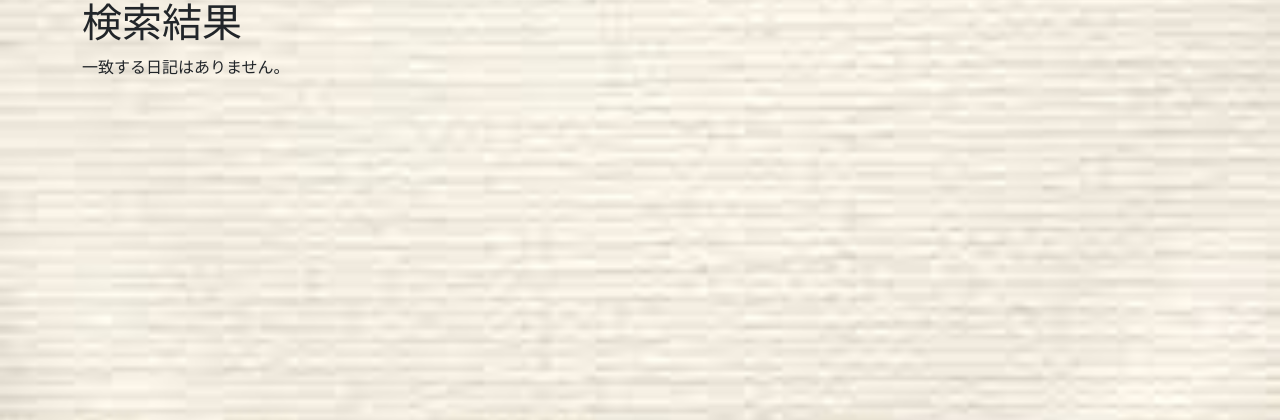
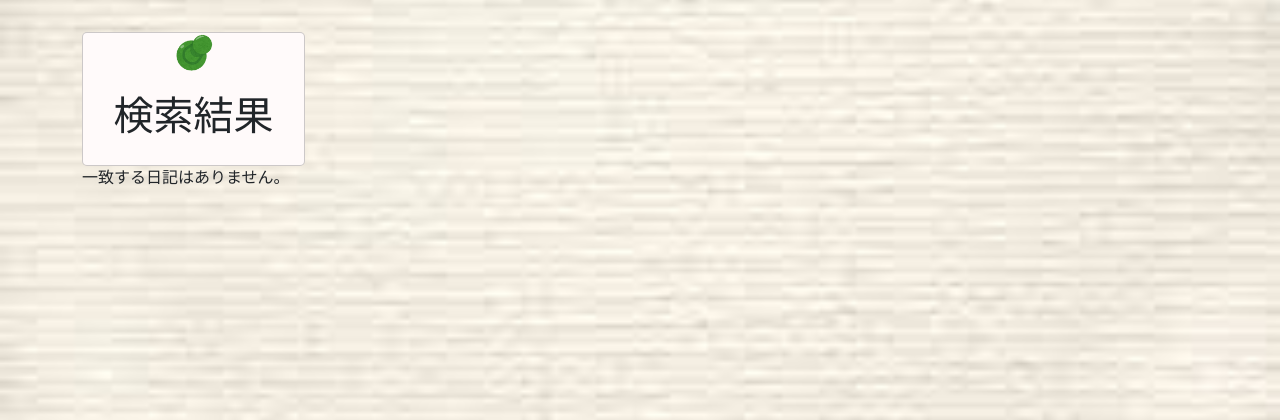
Before and after one commit to st-nanako/django-assignment, a Django app: template templates/diary/results.html in a window 1280 px wide. Shown: the part 56-476 px from the top of the page. Run offline with Django 4.2, Linux system fonts and the light colour scheme; the template is opened without the code that fills it, so the values that code supplies are empty; some libraries are stand-ins or nearby versions; some web fonts are replaced.

Commit message:
results title css

```diff
--- a/static/css/style.css
+++ b/static/css/style.css
@@ -140,3 +140,9 @@ body {
   font-weight: 400;
   font-style: normal;
 }
+
+/* 検索結果 */
+.result{
+    width: 20%;
+    text-align: center;
+}
--- a/templates/diary/results.html
+++ b/templates/diary/results.html
@@ -1,7 +1,10 @@
 {% extends 'base.html' %}
 {% load static %}
 {% block contents %}
-  <h1 class="">検索結果</h1>
+  <div class ="diary-item result">
+    <div class="img_pin"><img src="{% static "img/gabyou_green.png" %}" alt=""></div>
+    <h1>検索結果</h1>
+  </div>
   {% if diaries %}
   <div class="diary-list">
     {% for diary in diaries %}
```
